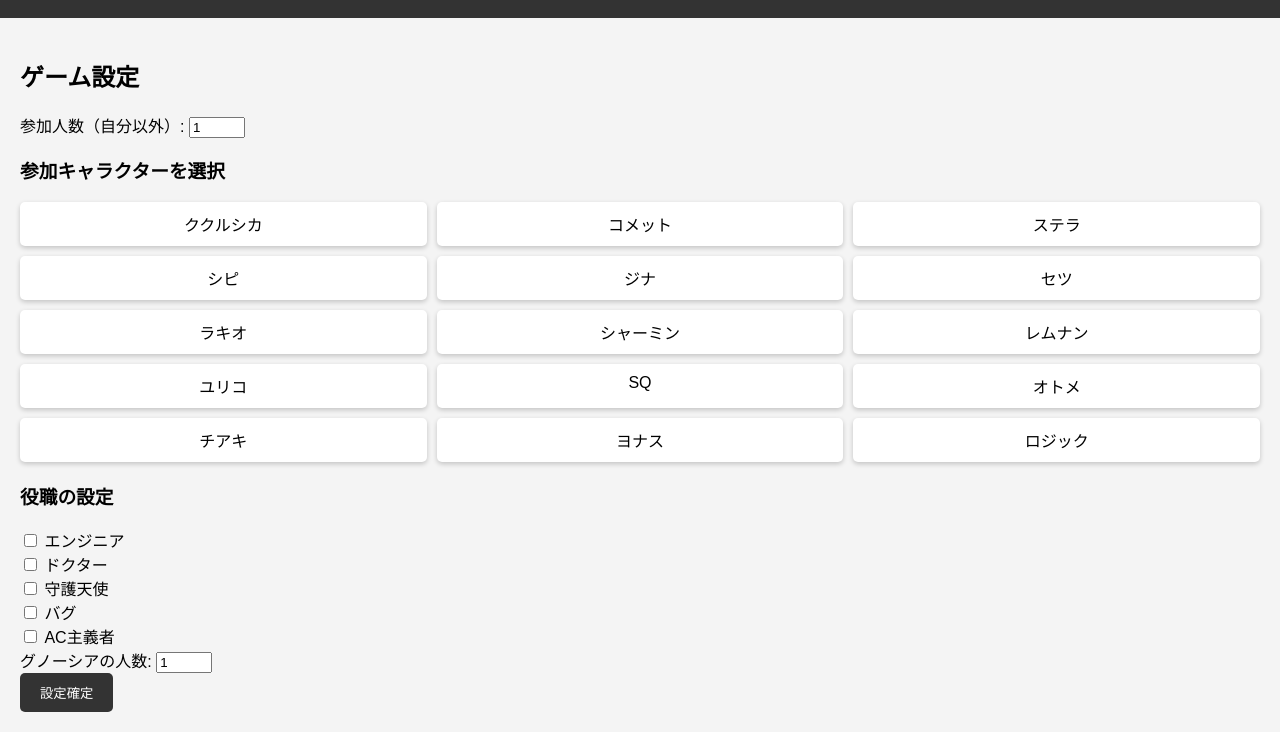
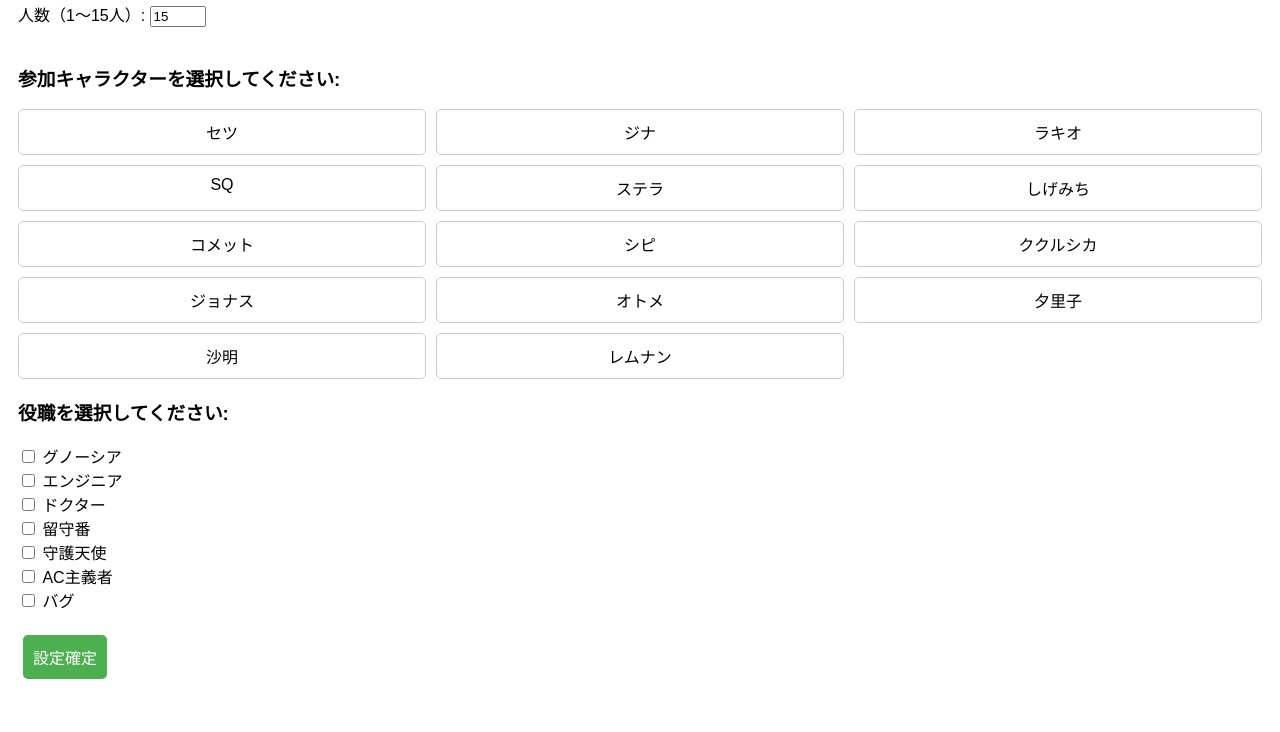
Before and after one commit to ogataogt/gntl, a plain HTML site: page index.html in a window 1280 px wide. Shown: the part 91-823 px from the top of the page. After the commit the page ends 800 px from the top, so only its background shows below. Drawn offline with Linux system fonts and the light colour scheme.

Commit message:
Update index.html

```diff
--- a/index.html
+++ b/index.html
@@ -7,149 +7,102 @@
   <style>
     body {
       font-family: Arial, sans-serif;
-      margin: 0;
-      padding: 0;
-      background-color: #f4f4f4;
-    }
-    .header {
-      background: #333;
-      color: white;
-      text-align: center;
-      padding: 10px;
     }
     .container {
-      padding: 20px;
+      padding: 10px;
     }
     .hidden {
       display: none;
     }
-    .grid {
+    .visible {
+      display: block;
+    }
+    .button {
+      margin: 5px;
+      padding: 10px;
+      font-size: 16px;
+      background-color: #4CAF50;
+      color: white;
+      border: none;
+      cursor: pointer;
+      border-radius: 5px;
+    }
+    .button:disabled {
+      background-color: #ccc;
+    }
+    .character-list {
       display: grid;
       grid-template-columns: repeat(3, 1fr);
       gap: 10px;
-      margin-bottom: 20px;
+      margin-top: 10px;
     }
-    .card {
-      background: white;
+    .character-item {
       padding: 10px;
+      border: 1px solid #ccc;
       border-radius: 5px;
       text-align: center;
-      box-shadow: 0 2px 5px rgba(0, 0, 0, 0.2);
-      cursor: pointer;
-    }
-    button {
-      padding: 10px 20px;
-      background: #333;
-      color: white;
-      border: none;
-      border-radius: 5px;
-      cursor: pointer;
-    }
-    button:hover {
-      background: #555;
     }
   </style>
 </head>
 <body>
-  <div class="header">
-    <h1>グノーシア推理補助ツール</h1>
-  </div>
+  <div class="container">
+    <!-- 設定画面 -->
+    <div id="setup-screen" class="visible">
+      <h2>ゲーム設定</h2>
+      <label for="player-count">人数（1〜15人）:</label>
+      <input type="number" id="player-count" min="1" max="15" value="15"><br><br>
+      <h3>参加キャラクターを選択してください:</h3>
+      <div id="character-selection" class="character-list"></div>
+      <h3>役職を選択してください:</h3>
+      <label><input type="checkbox" id="role-gnosia"> グノーシア</label><br>
+      <label><input type="checkbox" id="role-engineer"> エンジニア</label><br>
+      <label><input type="checkbox" id="role-doctor"> ドクター</label><br>
+      <label><input type="checkbox" id="role-guard-duty"> 留守番</label><br>
+      <label><input type="checkbox" id="role-guardian-angel"> 守護天使</label><br>
+      <label><input type="checkbox" id="role-ac-follower"> AC主義者</label><br>
+      <label><input type="checkbox" id="role-bug"> バグ</label><br><br>
+      <button class="button" id="confirm-setup">設定確定</button>
+    </div>
 
-  <!-- 設定画面 -->
-  <div id="settingsScreen" class="container">
-    <h2>ゲーム設定</h2>
-    <label>
-      参加人数（自分以外）:
-      <input type="number" id="playerCount" min="1" max="15" value="1">
-    </label>
-    <h3>参加キャラクターを選択</h3>
-    <div class="grid" id="characterSelection">
-      <!-- キャラクターリストを動的に追加 -->
+    <!-- DAY進行画面 -->
+    <div id="day-progress-screen" class="hidden">
+      <h2>DAY進行</h2>
+      <div id="day-log"></div>
+      <button class="button" id="next-day">次のDAYへ</button>
     </div>
-    <h3>役職の設定</h3>
-    <label><input type="checkbox" id="roleEngineer"> エンジニア</label><br>
-    <label><input type="checkbox" id="roleDoctor"> ドクター</label><br>
-    <label><input type="checkbox" id="roleGuard"> 守護天使</label><br>
-    <label><input type="checkbox" id="roleBug"> バグ</label><br>
-    <label><input type="checkbox" id="roleAC"> AC主義者</label><br>
-    <label>グノーシアの人数:
-      <input type="number" id="roleGnosiaCount" min="1" max="15" value="1">
-    </label><br>
-    <button id="startGame">設定確定</button>
-  </div>
-
-  <!-- DAY進行画面 -->
-  <div id="dayScreen" class="container hidden">
-    <h2 id="dayHeader">Day 1</h2>
-    <div class="grid" id="dayGrid">
-      <!-- キャラクターカードを動的に生成 -->
-    </div>
-    <button id="prevDay">前のDay</button>
-    <button id="nextDay">次のDay</button>
   </div>
 
   <script>
     // キャラクターリスト
-    const characterNames = [
-      "ククルシカ", "コメット", "ステラ", "シピ", "ジナ",
-      "セツ", "ラキオ", "シャーミン", "レムナン", "ユリコ",
-      "SQ", "オトメ", "チアキ", "ヨナス", "ロジック"
-    ];
+    const characters = ["セツ", "ジナ", "ラキオ", "SQ", "ステラ", "しげみち", "コメット", "シピ", "ククルシカ", "ジョナス", "オトメ", "夕里子", "沙明", "レムナン"];
+    const characterSelection = document.getElementById("character-selection");
 
-    // DOM要素取得
-    const settingsScreen = document.getElementById("settingsScreen");
-    const dayScreen = document.getElementById("dayScreen");
-    const playerCountInput = document.getElementById("playerCount");
-    const characterSelection = document.getElementById("characterSelection");
-    const dayGrid = document.getElementById("dayGrid");
-    const dayHeader = document.getElementById("dayHeader");
+    // 設定画面と進行画面の切り替え
+    const setupScreen = document.getElementById("setup-screen");
+    const dayProgressScreen = document.getElementById("day-progress-screen");
+    const confirmSetupButton = document.getElementById("confirm-setup");
+    const dayLog = document.getElementById("day-log");
+    const nextDayButton = document.getElementById("next-day");
 
-    // キャラクター選択画面の生成
-    characterNames.forEach((name, index) => {
-      const card = document.createElement("div");
-      card.classList.add("card");
-      card.textContent = name;
-      card.dataset.selected = "false";
-      card.addEventListener("click", () => {
-        card.dataset.selected = card.dataset.selected === "false" ? "true" : "false";
-        card.style.backgroundColor = card.dataset.selected === "true" ? "lightgreen" : "white";
-      });
-      characterSelection.appendChild(card);
+    // 初期化
+    characters.forEach(name => {
+      const div = document.createElement("div");
+      div.className = "character-item";
+      div.textContent = name;
+      characterSelection.appendChild(div);
     });
 
     // 設定確定ボタン
-    document.getElementById("startGame").addEventListener("click", () => {
-      const selectedCount = parseInt(playerCountInput.value, 10);
-      const selectedCharacters = Array.from(characterSelection.children)
-        .filter(card => card.dataset.selected === "true")
-        .map(card => card.textContent)
-        .slice(0, selectedCount);
-
-      // キャラクターカードを生成
-      dayGrid.innerHTML = "";
-      selectedCharacters.forEach(name => {
-        const card = document.createElement("div");
-        card.classList.add("card");
-        card.textContent = name;
-        dayGrid.appendChild(card);
-      });
-
-      // 画面遷移
-      settingsScreen.classList.add("hidden");
-      dayScreen.classList.remove("hidden");
+    confirmSetupButton.addEventListener("click", () => {
+      setupScreen.classList.add("hidden");
+      dayProgressScreen.classList.remove("hidden");
+      dayLog.innerHTML = "<p>ゲームが開始されました！</p>";
     });
 
-    // Day進行制御
-    let currentDay = 1;
-    document.getElementById("prevDay").addEventListener("click", () => {
-      if (currentDay > 1) {
-        currentDay--;
-        dayHeader.textContent = `Day ${currentDay}`;
-      }
-    });
-    document.getElementById("nextDay").addEventListener("click", () => {
-      currentDay++;
-      dayHeader.textContent = `Day ${currentDay}`;
+    // 次のDAYボタン
+    let dayCount = 1;
+    nextDayButton.addEventListener("click", () => {
+      dayLog.innerHTML += `<p>DAY ${++dayCount} の進行を開始します。</p>`;
     });
   </script>
 </body>
```
